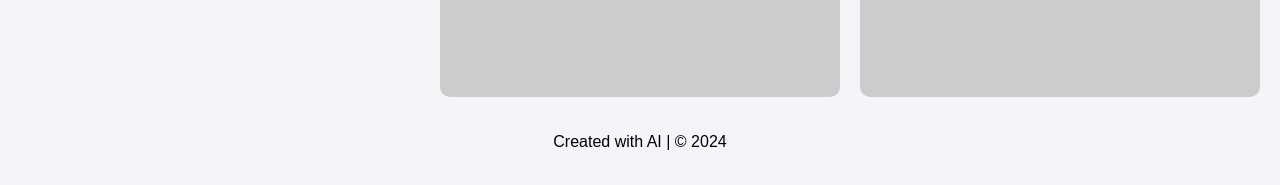
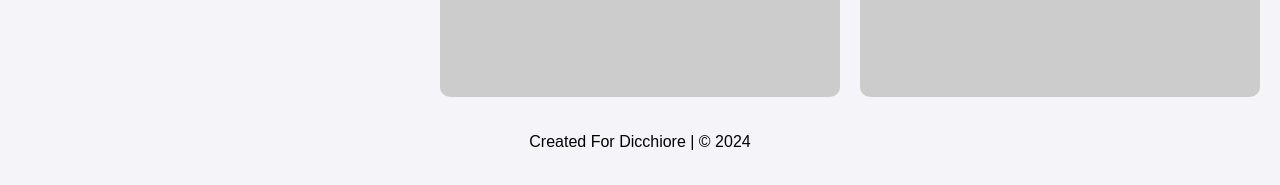
Before and after one commit to jtejada2011/Dicchiore-Shop, a plain HTML site: page index.html in a window 1280 px wide. Shown: the part 403-588 px from the top of the page. Drawn offline with Linux system fonts and the light colour scheme; placeholder pictures from the web are drawn by us.

Commit message:
Update index.html

```diff
--- a/index.html
+++ b/index.html
@@ -34,7 +34,7 @@
         <img src="https://via.placeholder.com/250" alt="Model 3">
     </div>
     <footer>
-        <p>Created with AI | © 2024</p>
+        <p>Created For Dicchiore | © 2024</p>
     </footer>
 </body>
 </html>
```
